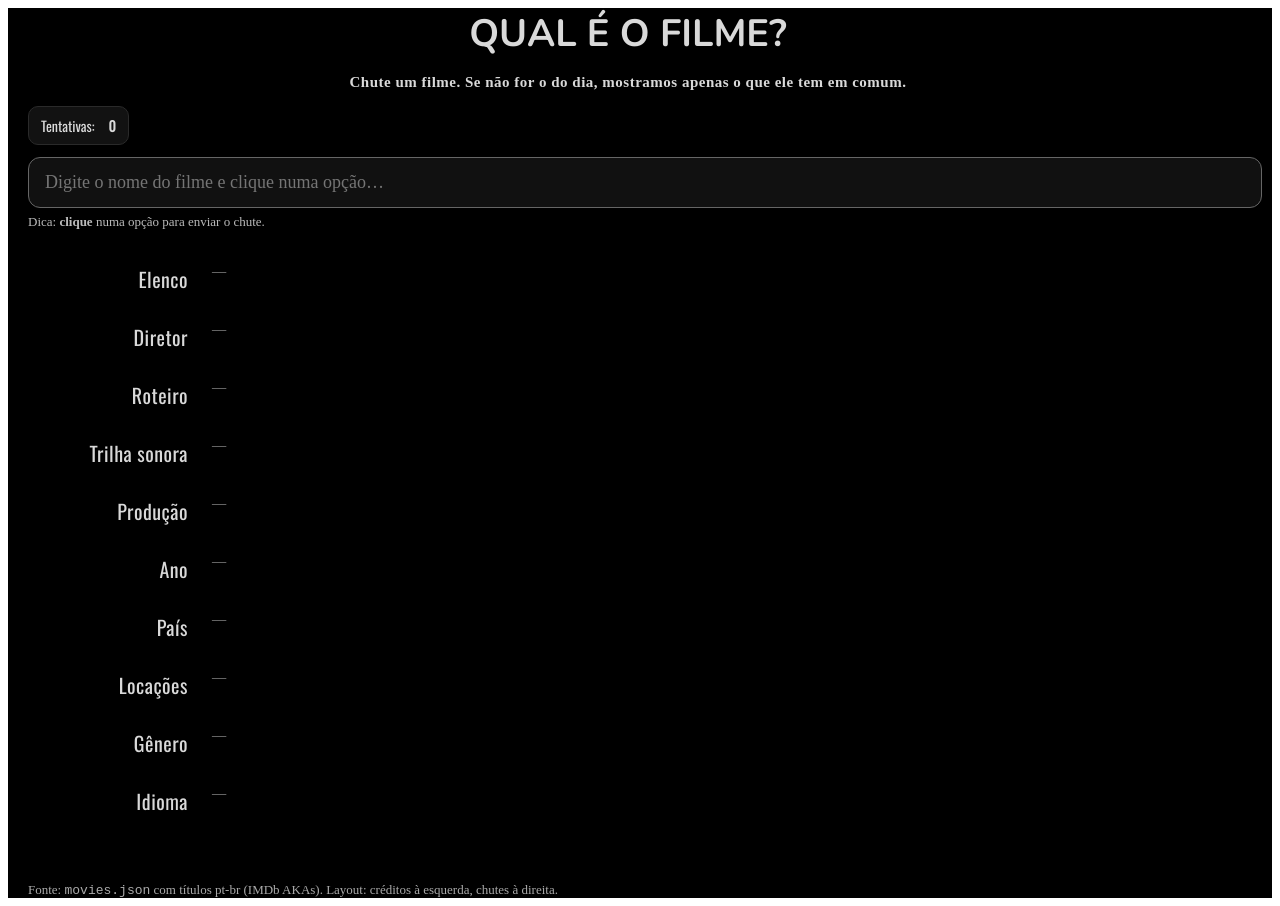
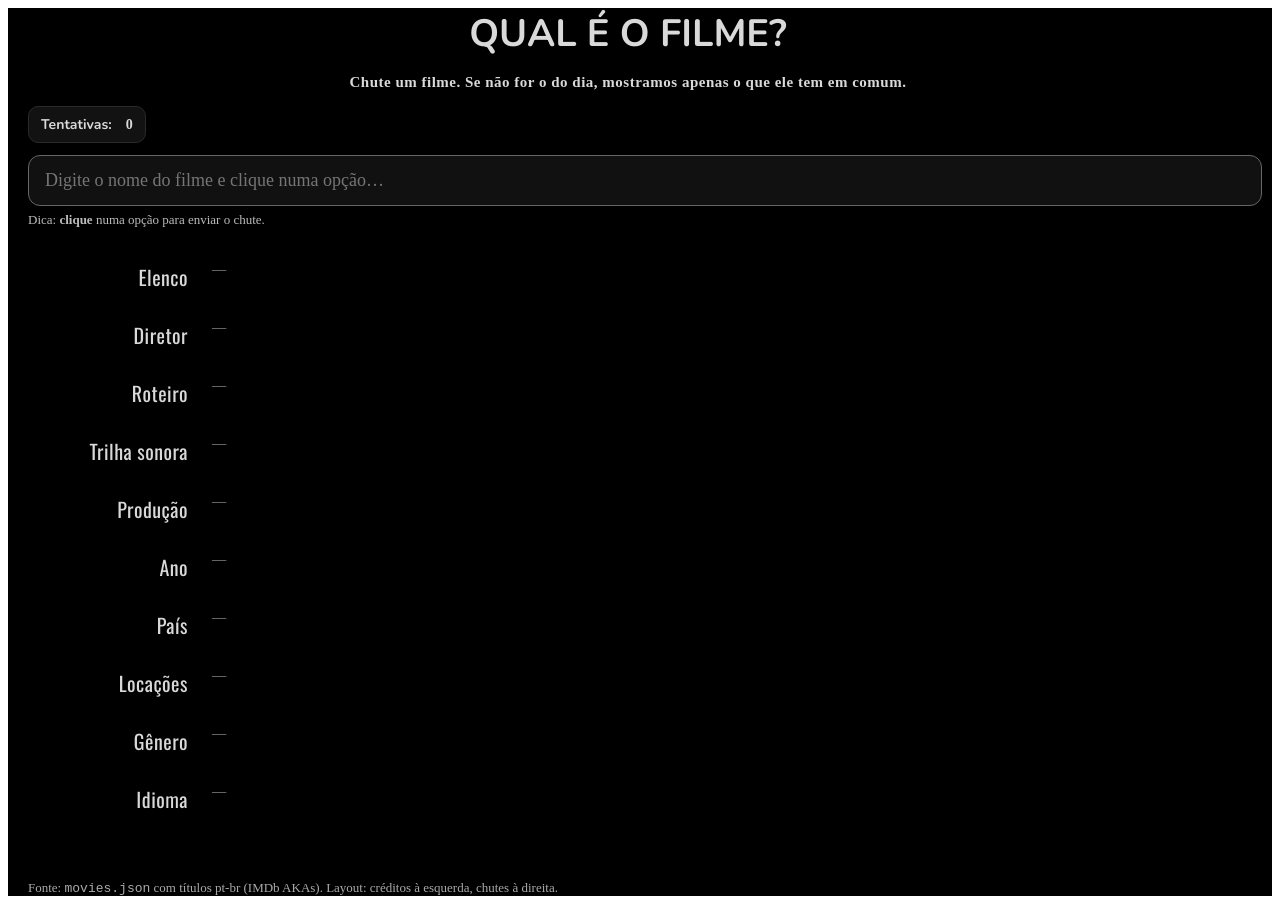
Before and after one commit to dehcruz/cast2, a Next.js app: page / in a window 1280 px wide. Built offline with nearby package versions, Linux system fonts and the light colour scheme.

Commit message:
Update index.tsx

```diff
--- a/pages/index.tsx
+++ b/pages/index.tsx
@@ -131,8 +131,8 @@ export default function Home() {
         </p>
 
         {/* contador de tentativas (sempre visível; zera ao recarregar a página) */}
-        <div style={attemptsBar} className={oswald.className}>
-          Tentativas: <span style={{ fontWeight: 900, marginLeft: 6 }}>{guesses.length}</span>
+        <div style={attemptsBar} className={nunito.className}>
+          Tentativas: <span style={{ fontWeight: 900, marginLeft: 6, fontFamily: '__Nunito_85d4bb' }}>{guesses.length}</span>
         </div>
 
         {!won && (
```
